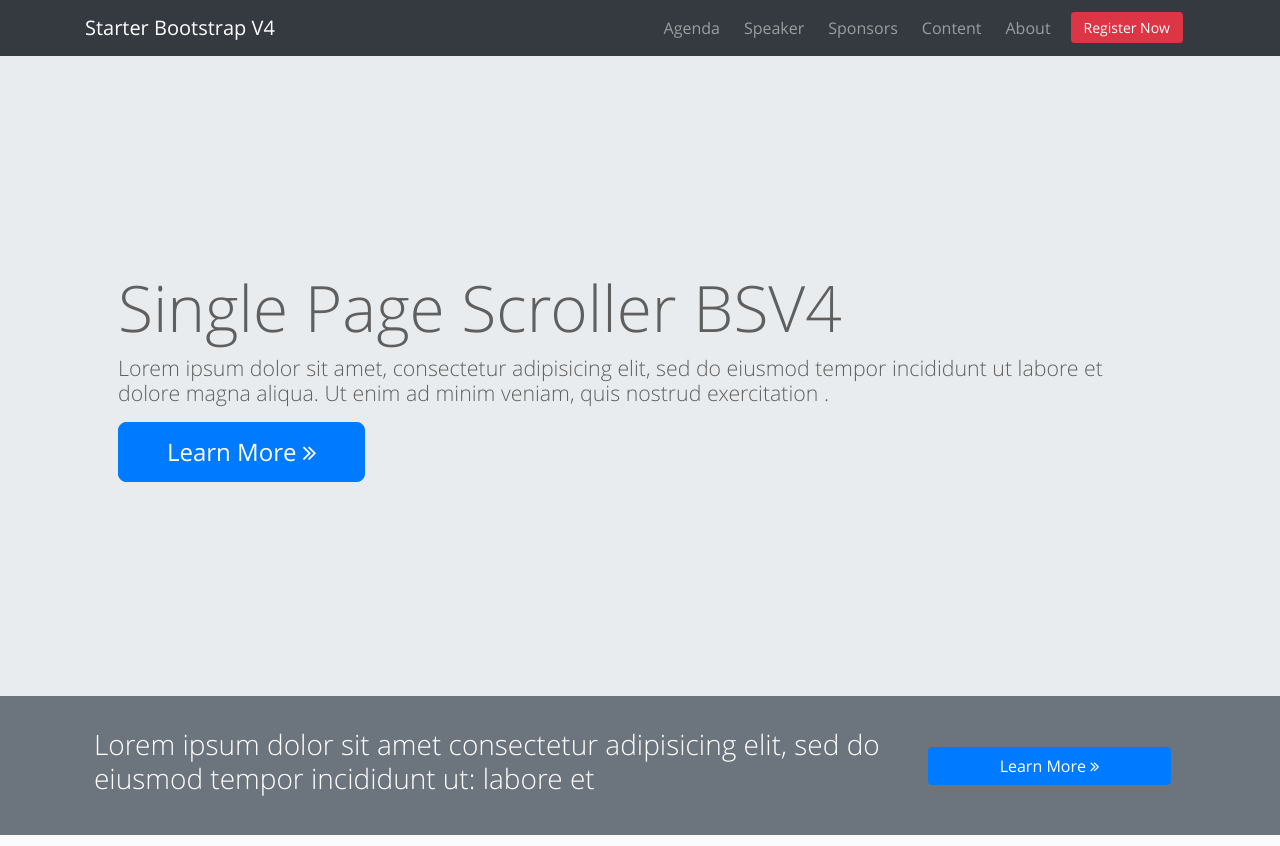
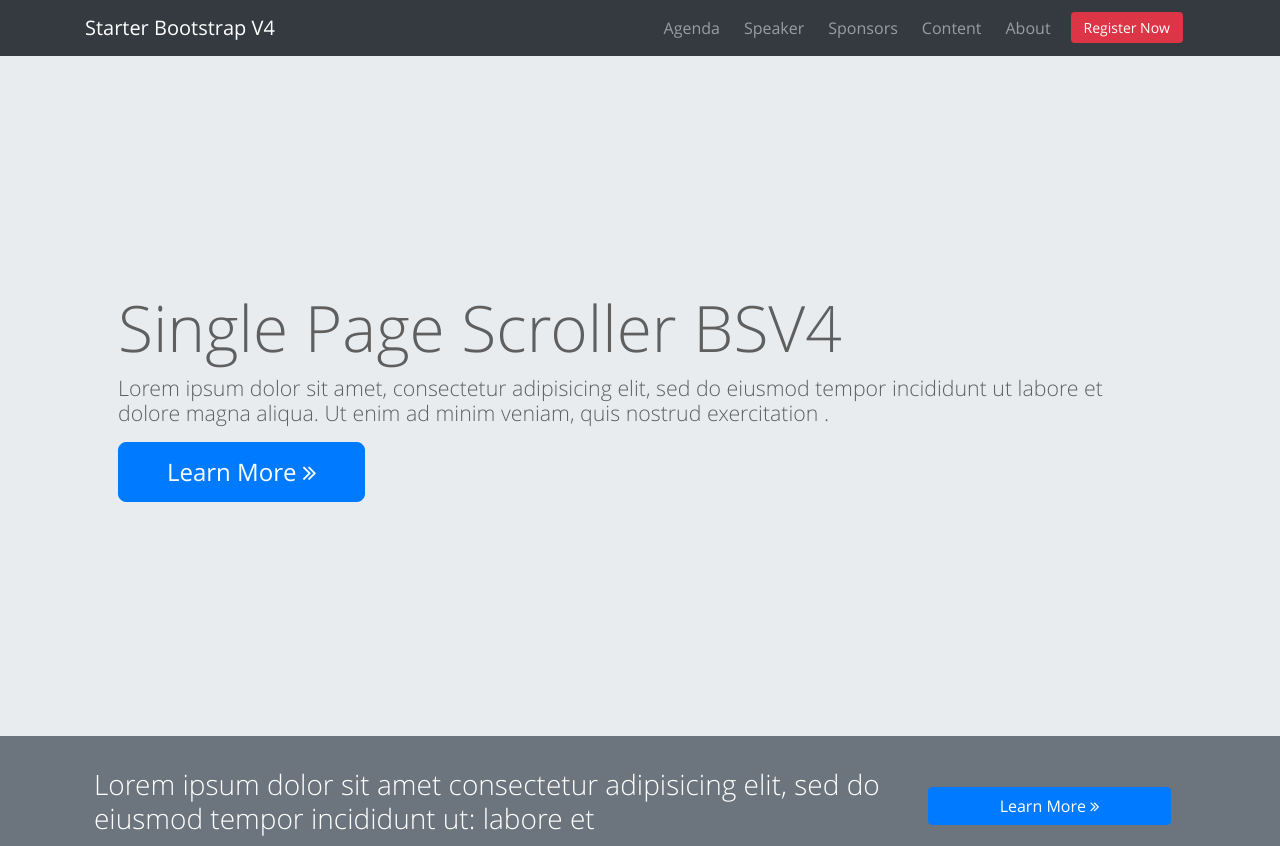
Before and after one commit to jvining/Starter-Bootstrap-V4, a plain HTML site: page index.html in a window 1280 px wide. Shown: the top 846 px of the page. Drawn offline with Linux system fonts and the light colour scheme.

Commit message:
Hero container height

```diff
--- a/style.css
+++ b/style.css
@@ -11,7 +11,7 @@ body h1, body h2, body h3, body h4, body h5 {font-weight:300;}
 body [class*="col-"] {color:#5f5f5f; font-size:16px; line-height:1.75em;}
 
 body > .container:first-of-type, body > .container-fluid:first-of-type,  body > .jumbotron:first-of-type {margin-top:3.5em!important; margin-bottom:0!important;}
-body > .jumbotron{height:80vh;}
+body > .jumbotron{height:85vh; min-height:80vh;}
 
 body .navbar .navbar-nav .nav-item:last-child a {margin:.25rem; padding:.25rem .75rem;}
 
@@ -29,4 +29,4 @@ body .navbar .navbar-nav .nav-item:last-child a {margin:.25rem; padding:.25rem .
 
 .btn,.btn:hover {transition:.3s ease-in-out;}
 .btn-xl{padding: .7rem 1.25rem; font-size: 1.5rem; border-radius: .5rem; transition:.3s ease-in-out;}
-@media(max-width:768px){.btn-xl{padding: .375rem .75rem; font-size: 1rem; line-height: 1.5; border-radius: .25rem; transition:.3s ease-in-out;}}
+@media(max-width:990px){.btn-xl{padding: .375rem .75rem; font-size: 1rem; line-height: 1.5; border-radius: .25rem; transition:.3s ease-in-out;}}
```
